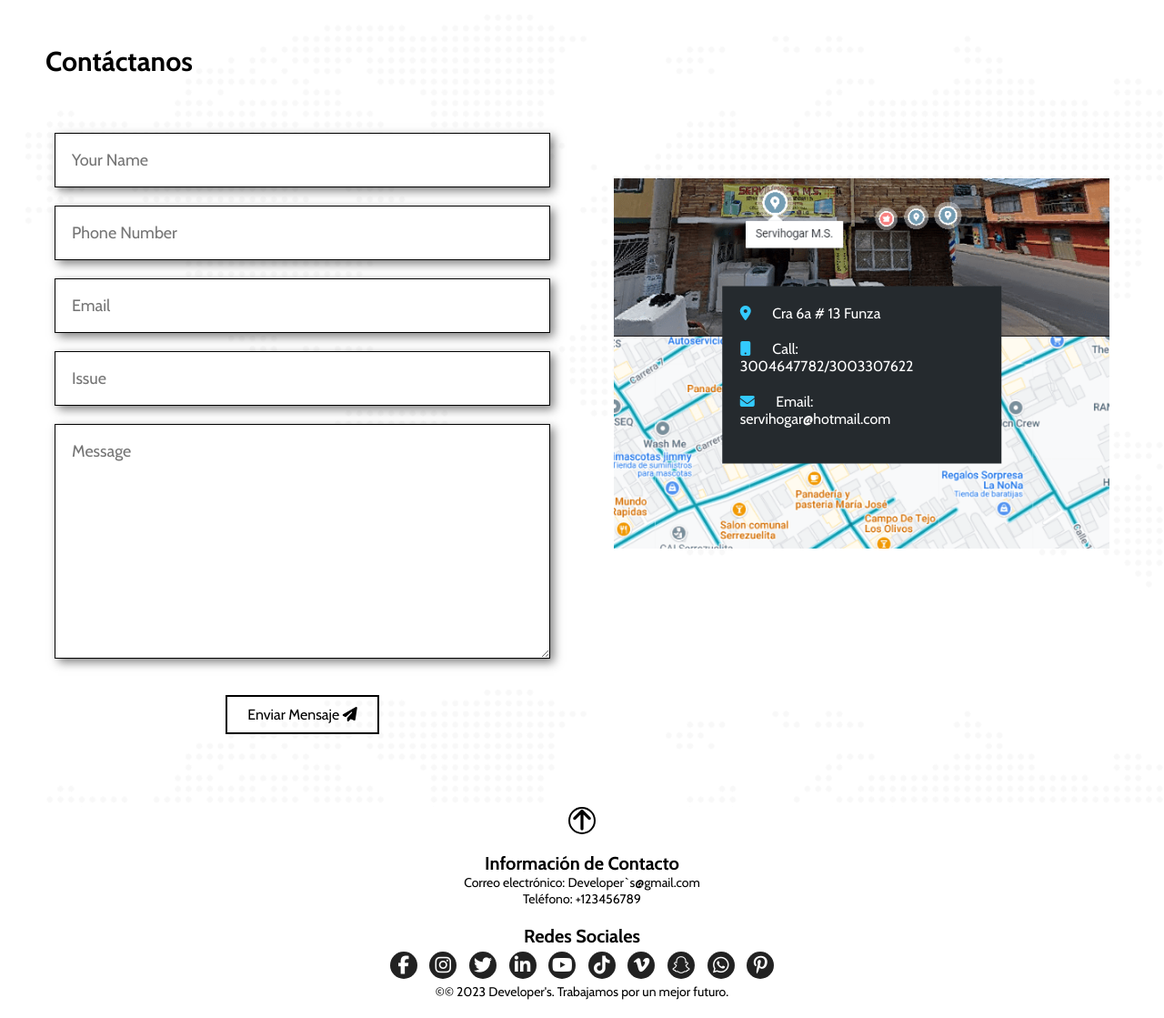
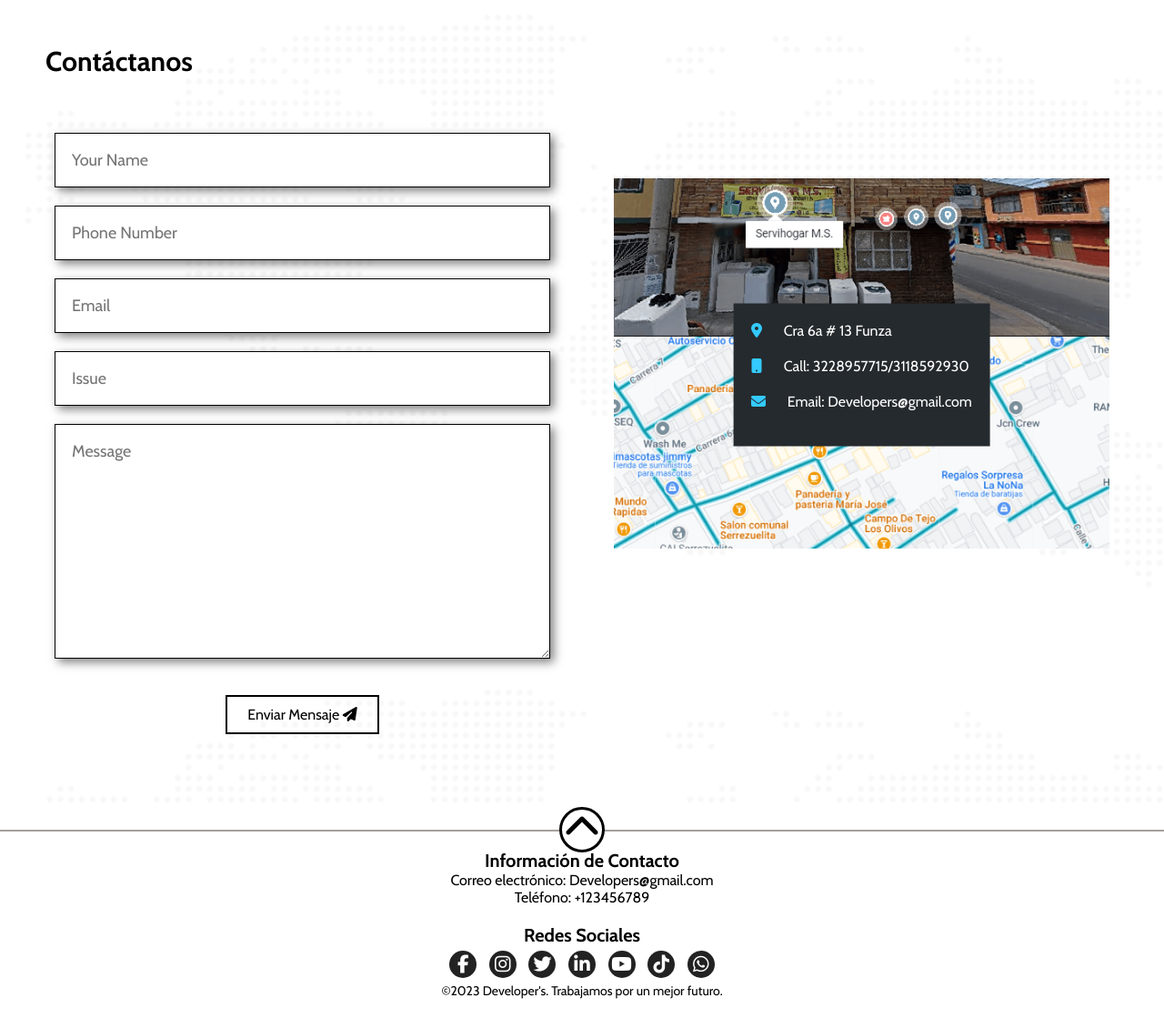
Before and after one commit to RauloCR/SENA-Develepers-Project, a PHP site: page / in a window 1280 px wide. Shown: the part 1734-2853 px from the top of the page at 91% size. After the commit the page ends 2832 px from the top, so only its background shows below. Run offline with PHP 8.4, Linux system fonts and the light colour scheme; some libraries are stand-ins or nearby versions.

Commit message:
update 15/01/2024

```diff
--- a/Index.html
+++ b/Index.html
@@ -21,7 +21,7 @@
                     <li><a href="#quienes-somos">¿Quienes somos?</a></li>
                     <li><a href="#servicios">Servicios</a></li>
                     <li><a href="#contactanos">Contactanos</a></li>
-                    <li><a id="Iniciar-seccion" href="./LogCreate/LoginC.html">Iniciar sección</a></li>
+                    <li><a id="Iniciar-seccion" href="./LogCreate/LoginC.html">Iniciar sesión</a></li>
                 </ul>
             </nav>
         </div>
@@ -157,11 +157,11 @@
                             </li>
                             <li>
                                 <i class="fa-solid fa-mobile-button"></i>
-                                Call: 3004647782/3003307622
+                                Call: 3228957715/3118592930
                             </li>
                             <li>
                                 <i class="fa-solid fa-envelope"></i>
-                                Email: servihogar@hotmail.com
+                                Email: Developers@gmail.com
                             </li>
                         </ul>
                     </div>
@@ -170,23 +170,25 @@
         </div>
     </section>
 
+<!-- SECCIÓN RETORNO -->
 
-    <section id="seccion4">
+    <section id="retorno">
         <a href="#quienes-somos" class="arriba">
-            <i id="icono" class="fa-sharp fa-solid fa-arrow-up"></i>
+            <i class="fa-solid fa-chevron-up"></i>
         </a>
+        <div class="line-retorno"></div>
     </section>
 
-
+<!-- SECCIÓN FOOTER -->
 
     <footer class="footer">
         <div class="footer-container">
             <div class="contact-info">
                 <h3>Información de Contacto</h3>
-                <p>Correo electrónico: Developer`s@gmail.com</p>
+                <p>Correo electrónico: Developers@gmail.com</p>
                 <p>Teléfono: +123456789</p>
             </div>
-            <div class="footer-section">
+            <div class="redes-sociales">
                 <h2>Redes Sociales</h2>
                 <a class="social-icon" href="#"><i class="fa-brands fa-facebook-f"></i></a>
                 <a class="social-icon" href="#"><i class="fa-brands fa-instagram"></i></a>
@@ -194,16 +196,12 @@
                 <a class="social-icon" href="#"><i class="fa-brands fa-linkedin-in"></i></a>
                 <a class="social-icon" href="#"><i class="fa-brands fa-youtube"></i></a>
                 <a class="social-icon" href="#"><i class="fa-brands fa-tiktok"></i></a>
-                <a class="social-icon" href="#"><i class="fa-brands fa-vimeo-v"></i></a>
-                <a class="social-icon" href="#"><i class="fa-brands fa-snapchat"></i></a>
                 <a class="social-icon" href="#"><i class="fa-brands fa-whatsapp"></i></a>
-                <a class="social-icon" href="#"><i class="fa-brands fa-pinterest-p"></i></a>
             </div>
             <div class="copyright">
-                <p>&copy; 2023 Developer's. Trabajamos por un mejor futuro.</p>
+                <p>2023 Developer's. Trabajamos por un mejor futuro.</p>
             </div>
         </div>
     </footer>
 </body>
-
 </html>
--- a/Style.css
+++ b/Style.css
@@ -313,152 +354,88 @@ header {
     padding: 20px;
     max-width: 350px;
     transform: translate(-50%, -50%);
+}
 
-
-}
-#contactanos .col .info ul{
+#contactanos .col .info ul {
     list-style: none;
 }
-#contactanos .col .info ul li{
+
+#contactanos .col .info ul li {
     margin-bottom: 20px;
 }
-#contactanos .col .info ul li i{
+
+#contactanos .col .info ul li i {
     color: #33CAFF;
     display: inline-block;
     margin-right: 20px;
 }
 
+/* Estilos para el  R E T O R N O */
 
-/* Estilos para el menú de navegación */
-ul {
-    list-style-type: none;
-    padding: 0;
+#retorno .line-retorno {
+    border: 0.5px solid #A5A09E;
+    margin-top: -25px;
 }
 
-li {
-    margin-right: 20px;
+#retorno .arriba {
+    display: flex;
+    justify-content: center;
+    align-items: center;
+    color: transparent;
 }
 
-li a {
-    text-decoration: none;
-    font-size: 22px;
-    font-weight: bold;
+#retorno .arriba i {
+    font-size: 40px;
+    background-color: #fff;
     color: #000;
-    padding: 22px 20px;
-    border: 2px solid #000;
-    border-radius: 20px;
-}
-
-li a:hover {
-    color: #33CAFF;
-    border-color: #33CAFF;
-}
-
-
-/* Estilos para el footer */
-footer {
-    background-color: #333;
-    color: #fff;
-    padding: 20px;
+    border: 3px solid #000;
+    border-radius: 50%;
+    height: 50px;
+    width: 50px;
     text-align: center;
 }
 
-.contact-info {
+#retorno .arriba i:hover {
+    background-color: #33CAFF;
+    transform: scale(1.1);
+}
+
+/* Estilos para el F O O T E R */
+
+footer {
+    background-color: #fff;
+    color: #000;
+    padding: 20px 0px;
+    text-align: center;
+}
+
+.footer-container .contact-info {
     margin-bottom: 20px;
 }
 
-.contact-info h3 {
+.footer-container .contact-info h3 {
     font-size: 20px;
 }
 
-.contact-info p {
+.footer-container .contact-info p {
     font-size: 16px;
 }
 
-.copyright p {
+.footer-container .copyright p {
     font-size: 14px;
 }
 
-.copyright p::before {
-    content: "\00a9 ";
+.footer-container .copyright p::before {
+    content: "\00a9";
 }
 
-/* empleados*/
+  /*iconos redes sociales footer*/
 
-#Empleados{
-    background-color: #33CAFF;
-    color: #fff;
-}
-
-#Iniciar-seccion{
-    background-color: #1ecf59;
-    color: #fff;
-}
-/*Botones*/
-#Empleados:hover {
-    color: #5D6D7E;
-    border-color: #5D6D7E;
-}
-#Iniciar-seccion:hover {
-    color: #5D6D7E;
-    border-color: #5D6D7E;
-}
-
-/*Logo*/
-.imgLogo{
-    width: 350px;
-    height: auto;
-}
-
-/*Footer*/
-
-.footer {
-    background-color: #fff;
-    color: #000;
-    padding: 20px 0;
-    text-align: center;
-  }
-
-  .footer h2 {
+.footer-container .redes-sociales h2 {
     font-size: 20px;
 }
 
-  .footer p {
-    font-size: 14px;
-  }
-
-  .footer ul {
-    list-style: none;
-    padding: 0;
-  }
-
-  .footer ul li {
-    margin-bottom: 10px;
-  }
-
-  .footer a {
-    color: #fff;
-    text-decoration: none;
-    transition: color 0.3s;
-  }
-
-  .footer a:hover {
-    color: #33CAFF;
-  }
-
-  .social-icon img {
-    width: 30px;
-    height: 30px;
-    margin: 0 10px;
-    transition: transform 0.3s;
-  }
-
-  .social-icon a:hover img {
-    transform: scale(1.2);
-  }
-
-  /*ICONOS*/
-  .social-icon {
+.footer-container .redes-sociales .social-icon {
   background-color: #222;
   border-radius: 50%;
   color: #fff;
@@ -473,74 +450,7 @@ footer {
   font-size: 20px;
 }
 
-  .social-icon:hover {
-    background-color: #555;
+.footer-container .redes-sociales .social-icon:hover {
+  background-color: #33CAFF;
   transform: scale(1.1);
 }
-
-
-
-  /*volver arriba*/
-.centrado {
-    text-align: center;
-}
-
-.arriba {
-    display: flex;
-    justify-content: center;
-    align-items: center;
-    color: transparent;
-}
-.arriba:hover {
-    color: transparent;
-}
-
-.arriba i {
-    color: #000;
-    border: 2px solid #000;
-    border-radius: 50%;
-    height: 50px;
-    width: 50px;
-    text-align: center;
-}
-
-#icono {
-    color: black;
-    border: 2px solid #000;
-    border-radius: 50%;
-    height: 30px;
-    width: 30px;
-    font-size: 26px;
-}
-
-#icono:hover {
-    background-color: #33CAFF;
-    box-shadow: -3px 0 9px 0 #33CAFF, 3px 0 9px 0 #33CAFF;
-    transition: 0.3s;
-}
-
-.arriba::before,
-.arriba::after {
-    content: "";
-    flex: 1;
-    height: 0.04px;
-    background-color: #000;
-    margin: 0 10px;
-    box-shadow: -10px 0 5px 0 black, 10px 0 5px 0 black;
-}
-
-.arriba2::after {
-    content: "";
-    flex: 1;
-    height: 0.04px;
-    background-color: #000;
-    margin: 60px;
-    box-shadow: -10px 0 5px 0 black, 10px 0 5px 0 black;
-}
-
-.arriba2 {
-    display: flex;
-    justify-content: center;
-    align-items: center;
-    color: transparent;
-}
```
Also changed, not shown: other parts of Style.css (+55 -14 lines). Lines whose indentation alone changed are shown as unchanged.
